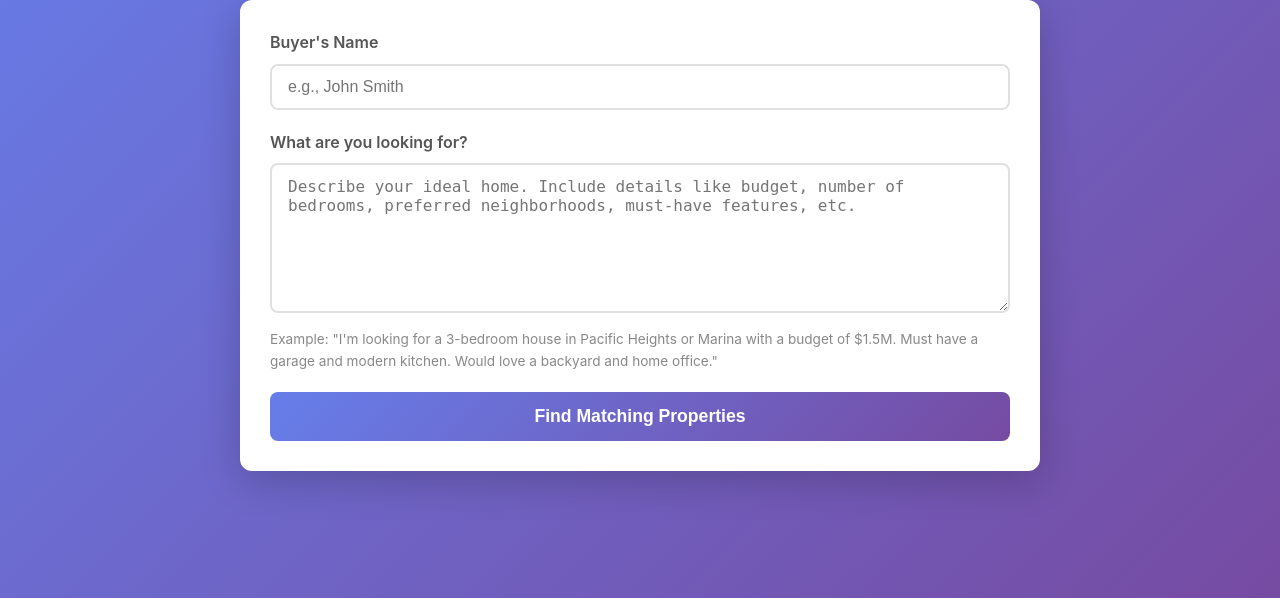
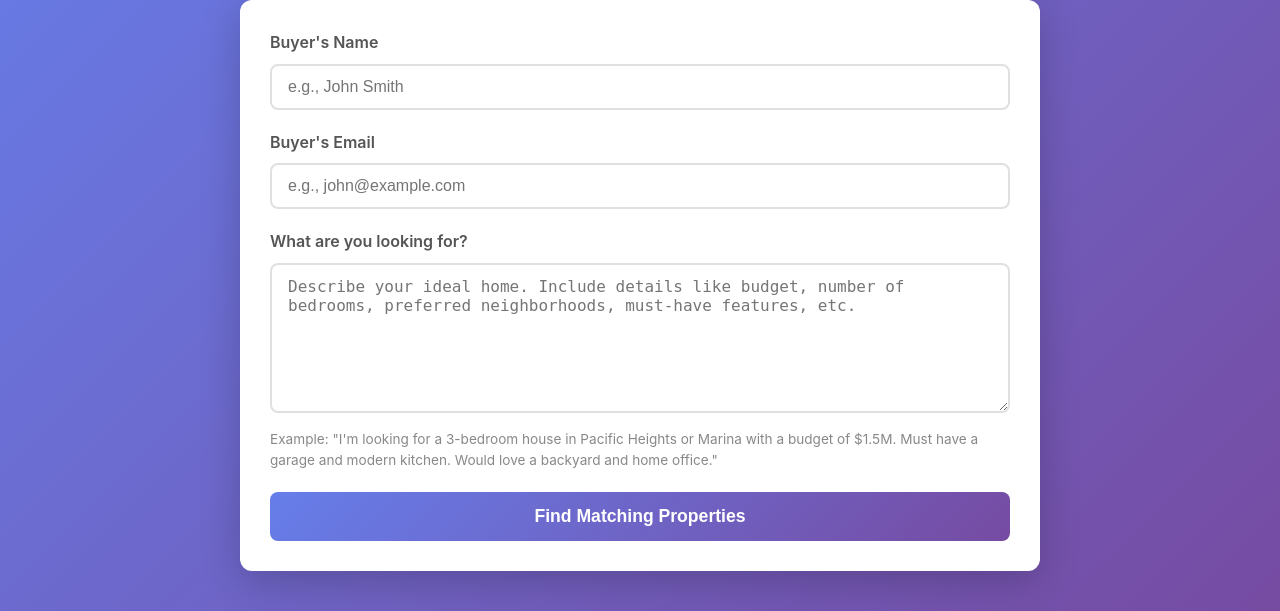
Before and after one commit to ellyphant/HomeMatchAI-Agent, a Flask app: page / in a window 1280 px wide. Shown: the part 202-813 px from the top of the page. Run offline with Flask 3, Linux system fonts and the light colour scheme.

Commit message:
Add SendGrid email integration with Send Email button

```diff
--- a/app.py
+++ b/app.py
@@ -1,6 +1,8 @@
 from flask import Flask, render_template, request, jsonify
 from dotenv import load_dotenv
 from openai import OpenAI
+from sendgrid import SendGridAPIClient
+from sendgrid.helpers.mail import Mail
 import json
 import os
 from datetime import datetime
@@ -224,5 +226,46 @@ def health():
     """Health check endpoint"""
     return jsonify({'status': 'healthy', 'service': 'homeMatch-ai'})
 
+@app.route('/send-email', methods=['POST'])
+def send_email():
+    """Send email via SendGrid"""
+    try:
+        data = request.json
+        to_email = data.get('to_email')
+        to_name = data.get('to_name')
+        email_content = data.get('email_content')
+
+        if not to_email or not email_content:
+            return jsonify({'error': 'Email and content are required'}), 400
+
+        # Extract subject from email content (first line after "Subject:")
+        subject = "New Property Matches for You!"
+        lines = email_content.split('\n')
+        for line in lines:
+            if line.lower().startswith('subject:'):
+                subject = line.replace('Subject:', '').replace('subject:', '').strip()
+                break
+
+        # Create SendGrid message
+        message = Mail(
+            from_email=os.environ.get('SENDGRID_FROM_EMAIL', 'noreply@homematch.ai'),
+            to_emails=to_email,
+            subject=subject,
+            plain_text_content=email_content
+        )
+
+        # Send email
+        sg = SendGridAPIClient(os.environ.get('SENDGRID_API_KEY'))
+        response = sg.send(message)
+
+        return jsonify({
+            'status': 'success',
+            'message': f'Email sent to {to_email}'
+        })
+
+    except Exception as e:
+        print(f"Error sending email: {e}")
+        return jsonify({'error': str(e)}), 500
+
 if __name__ == '__main__':
     app.run(debug=True, host='0.0.0.0', port=5000)
--- a/requirements.txt
+++ b/requirements.txt
@@ -3,3 +3,4 @@ flask==3.0.0
 python-dotenv==1.0.0
 langsmith==0.1.0
 gunicorn==21.2.0
+sendgrid>=6.0.0
--- a/templates/index.html
+++ b/templates/index.html
@@ -209,6 +209,11 @@
                 </div>
 
                 <div class="form-group">
+                    <label for="buyerEmail">Buyer's Email</label>
+                    <input type="email" id="buyerEmail" name="buyerEmail" placeholder="e.g., john@example.com" required>
+                </div>
+
+                <div class="form-group">
                     <label for="buyerInput">What are you looking for?</label>
                     <textarea id="buyerInput" name="buyerInput" placeholder="Describe your ideal home. Include details like budget, number of bedrooms, preferred neighborhoods, must-have features, etc." required></textarea>
                     <p class="hint">Example: "I'm looking for a 3-bedroom house in Pacific Heights or Marina with a budget of $1.5M. Must have a garage and modern kitchen. Would love a backyard and home office."</p>
@@ -238,6 +243,10 @@
                 <div class="result-section">
                     <h3>Personalized Email</h3>
                     <div class="email-preview" id="email"></div>
+                    <div style="margin-top: 15px; display: flex; gap: 10px;">
+                        <button type="button" id="copyBtn" onclick="copyEmail()" style="flex: 1; background: #28a745;">Copy Email</button>
+                        <button type="button" id="sendBtn" onclick="sendEmail()" style="flex: 1; background: #007bff;">Send Email</button>
+                    </div>
                 </div>
             </div>
 
@@ -253,11 +262,20 @@
         const errorDiv = document.getElementById('error');
         const submitBtn = document.getElementById('submitBtn');
 
+        // Store for email sending
+        let currentBuyerName = '';
+        let currentBuyerEmail = '';
+
         form.addEventListener('submit', async (e) => {
             e.preventDefault();
 
             const buyerName = document.getElementById('buyerName').value;
+            const buyerEmail = document.getElementById('buyerEmail').value;
             const buyerInput = document.getElementById('buyerInput').value;
+
+            // Store for later use
+            currentBuyerName = buyerName;
+            currentBuyerEmail = buyerEmail;
 
             // Show loading state
             results.classList.add('show');
@@ -275,6 +293,7 @@
                     },
                     body: JSON.stringify({
                         buyer_name: buyerName,
+                        buyer_email: buyerEmail,
                         buyer_input: buyerInput
                     })
                 });
@@ -348,6 +367,63 @@
             const emailDiv = document.getElementById('email');
             emailDiv.textContent = data.email || 'No email generated';
         }
+
+        function copyEmail() {
+            const emailText = document.getElementById('email').textContent;
+            navigator.clipboard.writeText(emailText).then(() => {
+                const copyBtn = document.getElementById('copyBtn');
+                copyBtn.textContent = 'Copied!';
+                copyBtn.style.background = '#218838';
+                setTimeout(() => {
+                    copyBtn.textContent = 'Copy Email';
+                    copyBtn.style.background = '#28a745';
+                }, 2000);
+            }).catch(err => {
+                alert('Failed to copy email');
+            });
+        }
+
+        async function sendEmail() {
+            const sendBtn = document.getElementById('sendBtn');
+            const emailContent = document.getElementById('email').textContent;
+
+            sendBtn.disabled = true;
+            sendBtn.textContent = 'Sending...';
+
+            try {
+                const response = await fetch('/send-email', {
+                    method: 'POST',
+                    headers: {
+                        'Content-Type': 'application/json',
+                    },
+                    body: JSON.stringify({
+                        to_email: currentBuyerEmail,
+                        to_name: currentBuyerName,
+                        email_content: emailContent
+                    })
+                });
+
+                const data = await response.json();
+
+                if (data.error) {
+                    throw new Error(data.error);
+                }
+
+                sendBtn.textContent = 'Sent!';
+                sendBtn.style.background = '#28a745';
+                setTimeout(() => {
+                    sendBtn.textContent = 'Send Email';
+                    sendBtn.style.background = '#007bff';
+                    sendBtn.disabled = false;
+                }, 2000);
+
+            } catch (error) {
+                alert('Failed to send email: ' + error.message);
+                sendBtn.textContent = 'Send Email';
+                sendBtn.style.background = '#007bff';
+                sendBtn.disabled = false;
+            }
+        }
     </script>
 </body>
 </html>
```
